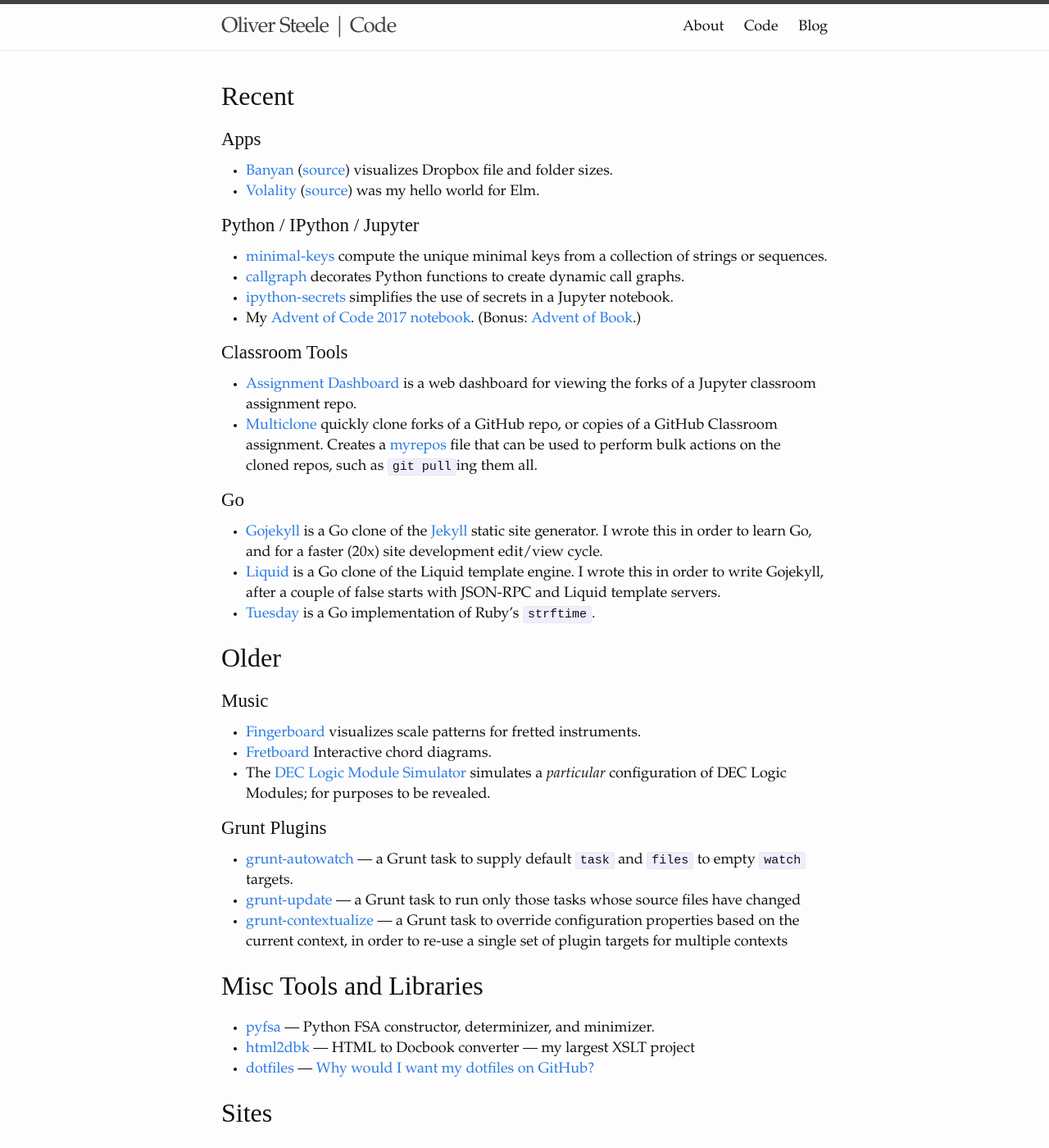
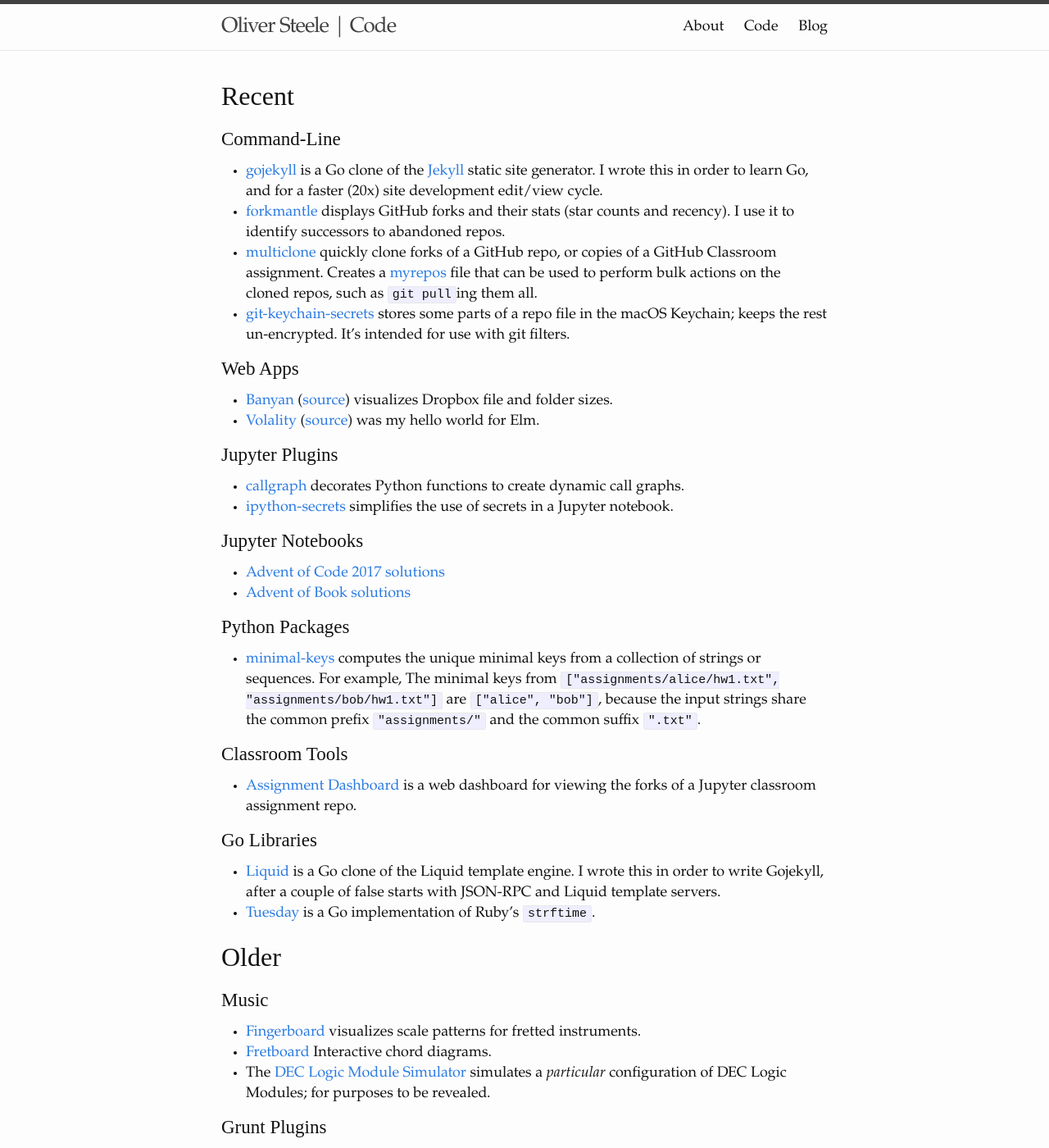
Before and after one commit to osteele/code.osteele.com, a Jekyll site: the page built from index.md, in a window 1280 px wide and 1400 px high. Shown: the whole window at 82% size. Built offline with Jekyll 4.4.1, drawn with Linux system fonts in a browser that asks for light colours.

Commit message:
Update recent projects

```diff
--- a/index.md
+++ b/index.md
@@ -5,28 +5,60 @@
 
 ## Recent
 
-### Apps
+### Command-Line
+
+* [gojekyll](http://github.com/osteele/gojekyll) is a Go clone of the
+  [Jekyll](https://jekyllrb.com) static site generator. I wrote this in order to
+  learn Go, and for a faster (20x) site development edit/view cycle.
+* [forkmantle](https://github.com/osteele/forkmantle) displays GitHub forks and
+  their stats (star counts and recency). I use it to identify successors to
+  abandoned repos.
+* [multiclone](https://github.com/osteele/multiclone) quickly clone forks of a
+  GitHub repo, or copies of a GitHub Classroom assignment. Creates a
+  [myrepos](https://myrepos.branchable.com/) file that can be used to perform
+  bulk actions on the cloned repos, such as `git pull`ing them all.
+* [git-keychain-secrets](https://github.com/osteele/git-keychain-secrets) stores
+  some parts of a repo file in the macOS Keychain; keeps the rest un-encrypted.
+  It's intended for use with git filters.
+
+### Web Apps
 
 * [Banyan](https://banyan.osteele.com) ([source](https://github.com/osteele/banyan)) visualizes Dropbox file and folder sizes.
 * [Volality](https://volatility.oh-well-thats.life/) ([source](https://github.com/osteele/volatility)) was my hello world for Elm.
 
-### Python / IPython / Jupyter
+### Jupyter Plugins
 
-* [minimal-keys](https://github.com/osteele/minimal-keys) compute the unique minimal keys from a collection of strings or sequences.
-* [callgraph](https://github.com/osteele/callgraph) decorates Python functions to create dynamic call graphs.
-* [ipython-secrets](https://github.com/osteele/ipython-secrets) simplifies the use of secrets in a Jupyter notebook.
-* My [Advent of Code 2017 notebook](https://github.com/osteele/notebooks/blob/master/Advent%20of%20Code%202017.ipynb). (Bonus: [Advent of Book](https://github.com/osteele/notebooks/blob/master/Advent%20of%20Book%202017.ipynb).)
+* [callgraph](https://github.com/osteele/callgraph) decorates Python functions
+  to create dynamic call graphs.
+* [ipython-secrets](https://github.com/osteele/ipython-secrets) simplifies the
+  use of secrets in a Jupyter notebook.
+
+### Jupyter Notebooks
+
+* [Advent of Code 2017 solutions](https://github.com/osteele/notebooks/blob/master/Advent%20of%20Code%202017.ipynb)
+* [Advent of Book solutions](https://github.com/osteele/notebooks/blob/master/Advent%20of%20Book%202017.ipynb)
+
+### Python Packages
+
+* [minimal-keys](https://github.com/osteele/minimal-keys) computes the unique
+  minimal keys from a collection of strings or sequences. For example, The
+  minimal keys from `["assignments/alice/hw1.txt", "assignments/bob/hw1.txt"]`
+  are `["alice", "bob"]`, because the input strings share the common prefix
+  `"assignments/"` and the common suffix `".txt"`.
 
 ### Classroom Tools
 
-* [Assignment Dashboard](https://github.com/olin-computing/assignment-dashboard) is a web dashboard for viewing the forks of a Jupyter classroom assignment repo.
-* [Multiclone](https://github.com/osteele/multiclone) quickly clone forks of a GitHub repo, or copies of a GitHub Classroom assignment. Creates a [myrepos](https://myrepos.branchable.com/) file that can be used to perform bulk actions on the cloned repos, such as `git pull`ing them all.
+* [Assignment Dashboard](https://github.com/olin-computing/assignment-dashboard)
+  is a web dashboard for viewing the forks of a Jupyter classroom assignment
+  repo.
 
-### Go
+### Go Libraries
 
-* [Gojekyll](http://github.com/osteele/gojekyll) is a Go clone of the [Jekyll](https://jekyllrb.com) static site generator. I wrote this in order to learn Go, and for a faster (20x) site development edit/view cycle.
-* [Liquid](http://github.com/osteele/liquid) is a Go clone of the Liquid template engine. I wrote this in order to write Gojekyll, after a couple of false starts with JSON-RPC and Liquid template servers.
-* [Tuesday](https://github.com/osteele/tuesday) is a Go implementation of Ruby's `strftime`.
+* [Liquid](http://github.com/osteele/liquid) is a Go clone of the Liquid
+  template engine. I wrote this in order to write Gojekyll, after a couple of
+  false starts with JSON-RPC and Liquid template servers.
+* [Tuesday](https://github.com/osteele/tuesday) is a Go implementation of Ruby's
+  `strftime`.
 
 ## Older
 
```
